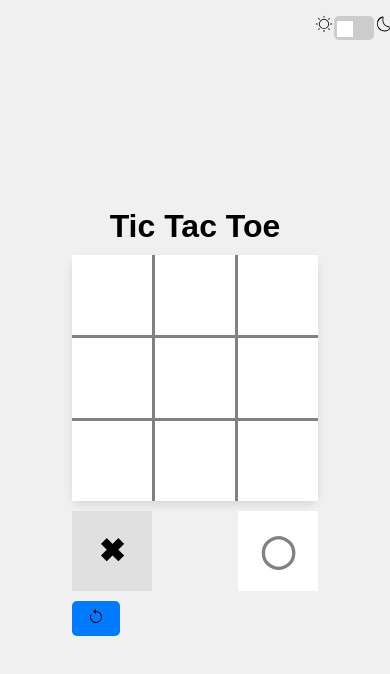
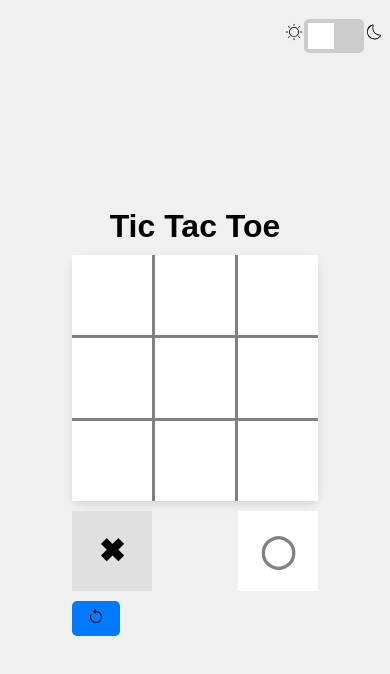
Before and after one commit to Daffier27/tic-tac-toe, a React (Vite) app: page / in a window 390 px wide. Shown: the top 674 px of the page. Built offline with nearby package versions, Linux system fonts and the light colour scheme.

Commit message:
bug switch-button

```diff
--- a/src/index.css
+++ b/src/index.css
@@ -232,10 +232,10 @@ body.dark-mode {
 
 
   .switch-button {
-    width: 40px;
-    height: 24px;
-    top: 1rem;
-    right: 1rem;
+    width: 60px;
+    height: 34px;
+    top: 1.2rem;
+    right: 1.6rem;
   }
 
   .icons-container {
@@ -243,17 +243,17 @@ body.dark-mode {
     align-items: center;
     position: relative;
     justify-content: space-around;
-    width: 120px;
-    top: -20px;
-    right:40px;
+    width: 160px;
+    top: -15px;
+    right:50px;
   }
 
 
   .slider:before {
-    height: 16px;
-    width: 16px;
-    left: 3px;
-    bottom: 3px;
+    height: 26px;
+    width: 26px;
+    left: 4px;
+    bottom: 4px;
   }
 
   .winner-section {
```
